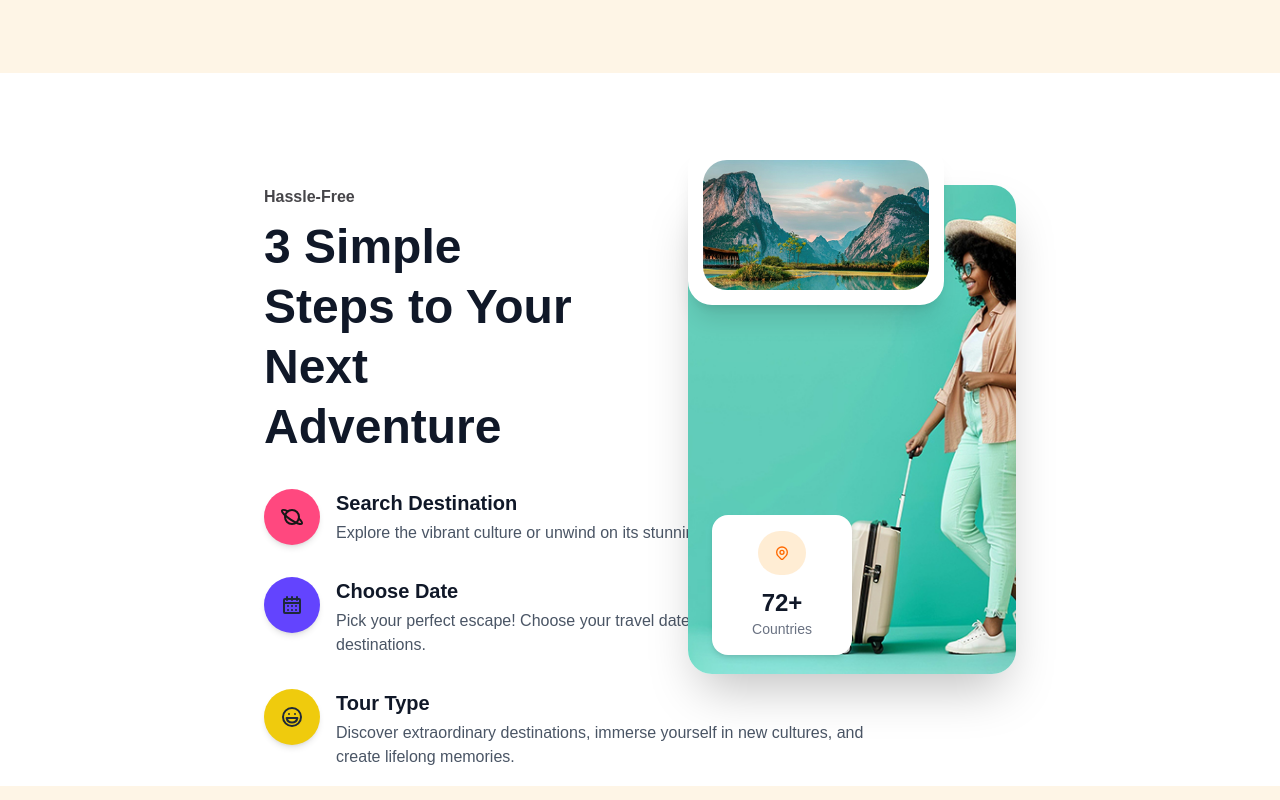
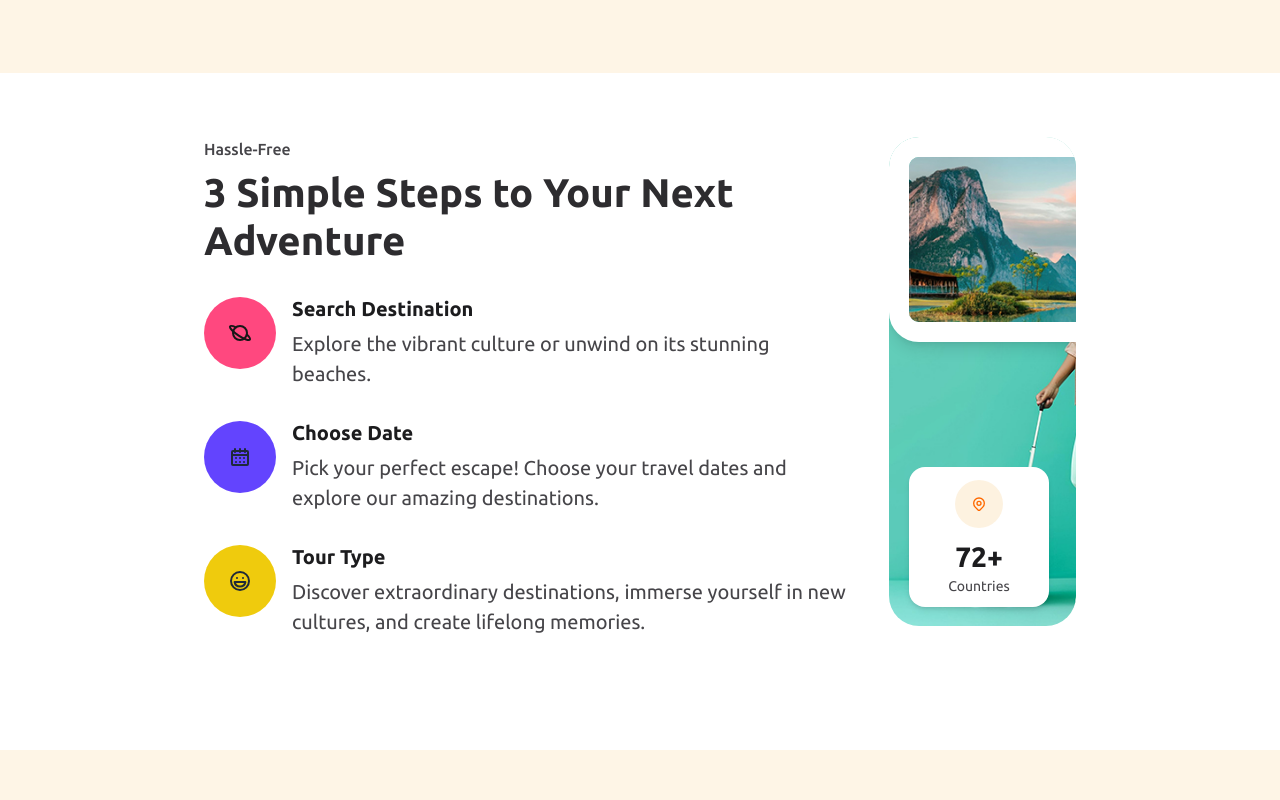
Before and after one commit to jncbhudiya/TravioGo, a Next.js app: page / in a window 1280 px wide. Shown: the part 1480-2280 px from the top of the page. Built offline with nearby package versions, Linux system fonts and the light colour scheme.

Commit message:
Step Section  is proper according Figma UI and width massaure

```diff
--- a/src/app/-home/-step/page.tsx
+++ b/src/app/-home/-step/page.tsx
@@ -1,102 +1,120 @@
 import {
-  Calender,
   CalenderWhiteIcon,
-  FaceIcon,
   FaceWhiteIcon,
   LoactionIcon,
-  SearchPinkIcon,
-  WorldIcon,
   WorldWhiteIcon,
 } from "@/app/icon/page";
 import React from "react";
 
 function Step() {
   return (
-    <>
-      <div className=" bg-white flex  py-16 px-6 md:px-54 mt-400px p-10">
-        {/* Left Section: Steps */}
-        <div className="lg:w-1/2 p-8 sm:p-12 flex flex-col w-[1320px] h-[549px]">
-
-            <p className="text-base font-semibold w-[645px] h-[24px] text-[#464549] mb-2">
+    <div className="bg-white w-full px-6 lg:px-[204px] py-16">
+      <div className="flex flex-col lg:flex-row items-center lg:items-start justify-between gap-10 lg:gap-[40px]">
+        {/* LEFT SECTION */}
+        <div className="w-full lg:w-[645px] h-auto lg:h-[549px] flex flex-col justify-start gap-[32px]">
+          {/* Heading */}
+          <div className="w-full lg:w-[645px] h-auto flex flex-col gap-[8px]">
+            <p className="text-[16px] font-medium leading-[24px] font-[Ubuntu] text-[#464549]">
               Hassle-Free
             </p>
-            <h1 className="text-3xl sm:text-4xl lg:text-5xl font-extrabold text-gray-900 mb-8 leading-tight">
+            <h1 className="text-[32px] lg:text-[40px] font-bold leading-[40px] lg:leading-[48px] font-[Ubuntu] text-[#2D2C2F]">
               3 Simple Steps to Your Next Adventure
             </h1>
-
-
-          <div className="flex items-start mb-8 w-[645px] h-[92px]">
-            <div className="flex-shrink-0 w-12 h-12 sm:w-14 sm:h-14 bg-[#FF487F] rounded-full flex items-center justify-center mr-4 shadow-md">
-              <WorldWhiteIcon />
-            </div>
-            <div>
-              <h3 className="text-lg sm:text-xl font-bold text-gray-900 mb-1">
-                Search Destination
-              </h3>
-              <p className="text-gray-600 text-sm sm:text-base">
-                Explore the vibrant culture or unwind on its stunning beaches.
-              </p>
-            </div>
           </div>
 
-          <div className="flex items-start mb-8 w-[645px] h-[92px]">
-            <div className="flex-shrink-0 w-12 h-12 sm:w-14 sm:h-14 bg-[#6344FE] rounded-full flex items-center justify-center mr-4 shadow-md">
-              <CalenderWhiteIcon />
+          {/* Step Items */}
+          {[
+            {
+              icon: <WorldWhiteIcon />,
+              bg: "#FF487F",
+              title: "Search Destination",
+              text: "Explore the vibrant culture or unwind on its stunning beaches.",
+            },
+            {
+              icon: <CalenderWhiteIcon />,
+              bg: "#6344FE",
+              title: "Choose Date",
+              text: "Pick your perfect escape! Choose your travel dates and explore our amazing destinations.",
+            },
+            {
+              icon: <FaceWhiteIcon />,
+              bg: "#EFCB0D",
+              title: "Tour Type",
+              text: "Discover extraordinary destinations, immerse yourself in new cultures, and create lifelong memories.",
+            },
+          ].map((step, index) => (
+            <div
+              key={index}
+              className="w-full lg:w-[645px] flex items-start gap-[16px]"
+            >
+              <div
+                className="w-[72px] h-[72px] p-[20px] rounded-full flex items-center justify-center"
+                style={{ backgroundColor: step.bg }}
+              >
+                {step.icon}
+              </div>
+              <div className="flex-1 flex flex-col gap-[8px]">
+                <h3 className="text-[18px] lg:text-[20px] font-bold leading-[24px] font-[Ubuntu] text-[#1C1C1E]">
+                  {step.title}
+                </h3>
+                <p className="text-[16px] lg:text-[20px] leading-[26px] lg:leading-[30px] font-normal font-[Ubuntu] text-[#464549]">
+                  {step.text}
+                </p>
+              </div>
             </div>
-            <div>
-              <h3 className="text-lg sm:text-xl font-bold text-gray-900 mb-1">
-                Choose Date
-              </h3>
-              <p className="text-gray-600 text-sm sm:text-base">
-                Pick your perfect escape! Choose your travel dates and explore
-                our amazing destinations.
-              </p>
-            </div>
+          ))}
+        </div>
+
+        {/* RIGHT SECTION */}
+        <div className="w-full lg:w-[645px] h-auto lg:h-[549px] relative rounded-[30px] overflow-hidden">
+          {/* Girl Image */}
+          <img
+            src="/images/stepgirl.jpg"
+            alt="Woman with luggage"
+            className="w-full h-[300px] sm:h-[400px] lg:h-[489px] object-cover rounded-[30px]"
+          />
+
+          {/* Hill View */}
+          <div
+            className="absolute top-4 left-1/2 -translate-x-1/2 lg:top-0 lg:left-0 lg:translate-x-0
+                       w-[200px] sm:w-[260px] lg:w-[345px]
+                       h-[120px] sm:h-[160px] lg:h-[205px]
+                       border-[10px] sm:border-[16px] lg:border-[20px]
+                       border-white rounded-[30px] overflow-hidden shadow-lg"
+          >
+            <img
+              src="/images/hillstep.jpg"
+              alt="Mountain view"
+              className="w-full h-full object-cover"
+            />
           </div>
 
-          <div className="flex items-start w-[645px] h-[92px]">
-            <div className="flex-shrink-0 w-12 h-12 sm:w-14 sm:h-14 bg-[#EFCB0D] rounded-full flex items-center justify-center mr-4 shadow-md">
-              <FaceWhiteIcon />
+          {/* Country Card */}
+          <div
+            className="absolute
+                      top-[220px] sm:top-[270px] md:top-[290px] lg:top-[330px]
+                      left-1/2 lg:left-[20px]
+                      -translate-x-1/2 lg:translate-x-0
+                      w-[110px] sm:w-[125px] md:w-[130px] lg:w-[140px]
+                      h-[110px] sm:h-[125px] md:h-[130px] lg:h-[140px]
+                      bg-white rounded-[16px] p-[12px]
+                      flex flex-col items-center justify-center gap-[12px] shadow-md"
+          >
+            <div className="w-[48px] h-[48px] bg-[#EC91051F] rounded-full flex items-center justify-center p-[12px]">
+              <LoactionIcon />
             </div>
-            <div>
-              <h3 className="text-lg sm:text-xl font-bold text-gray-900 mb-1">
-                Tour Type
-              </h3>
-              <p className="text-gray-600 text-sm sm:text-base">
-                Discover extraordinary destinations, immerse yourself in new
-                cultures, and create lifelong memories.
+            <div className="flex flex-col items-center gap-[4px] text-center w-full">
+              <p className="text-[20px] md:text-[24px] lg:text-[28px] font-bold leading-[28px] md:leading-[32px] lg:leading-[34px] font-[Ubuntu] text-[#1C1C1E]">
+                72+
+              </p>
+              <p className="text-[11px] md:text-[13px] lg:text-[14px] font-normal leading-[16px] lg:leading-[17px] font-[Ubuntu] text-[#464549]">
+                Countries
               </p>
             </div>
           </div>
         </div>
-
-        <div className="lg:w-1/2 relative p-8 sm:p-12 flex items-center justify-center rounded-b-3xl lg:rounded-l-none lg:rounded-r-3xl">
-          <div className="relative w-full max-w-md lg:max-w-none">
-            <img
-              src="images/stepgirl.jpg"
-              alt="Woman with luggage"
-              className="w-[645px] h-[489px] top-[60px] rounded-3xl shadow-2xl object-cover"
-            />
-            <div className="absolute bg-white border-15 -top-10 w-48 h-32 sm:w-64 sm:h-40 rounded-3xl overflow-hidden shadow-xl border-white">
-              <img
-                src="images/hillstep.jpg"
-                alt="Mountains"
-                className="w-full h-full object-cover rounded-3xl"
-              />
-            </div>
-            {/* Country Card */}
-
-            <div className=" absolute w-[140px] h-[140px] bg-white left-6 top-[330px] rounded-2xl p-4 flex flex-col items-center justify-center shadow-md">
-              <div className="w-12 h-12 bg-orange-100 rounded-full flex items-center justify-center mb-3">
-                <LoactionIcon />
-              </div>
-              <p className="text-2xl font-bold text-gray-900">72+</p>
-              <p className="text-sm text-gray-500">Countries</p>
-            </div>
-          </div>
-        </div>
       </div>
-    </>
+    </div>
   );
 }
 
--- a/src/app/-home/-trendingdestinations/page.tsx
+++ b/src/app/-home/-trendingdestinations/page.tsx
@@ -36,9 +36,9 @@ export default function Trendingdestinations() {
   };
   return (
     <>
-      <div className="bg-[#FEF5E6] h-[653px] w-full py-16 px-4 sm:px-6 lg:px-20 xl:px-48 ">
+      <div className="bg-[#FEF5E6] h-[653px] top-[900px] w-full py-16 px-4 sm:px-6 lg:px-20 xl:px-48 ">
         <div className="mb-12">
-          <div className="flex flex-col md:flex-row justify-between gap-6 md:items-center">
+          <div className="flex flex-col top-[1021px] md:flex-row justify-between gap-6 md:items-center">
             <h2 className="text-[40px] leading-[48px] font-bold text-black font-[Ubuntu]">
               Trending Destinations
             </h2>
```
